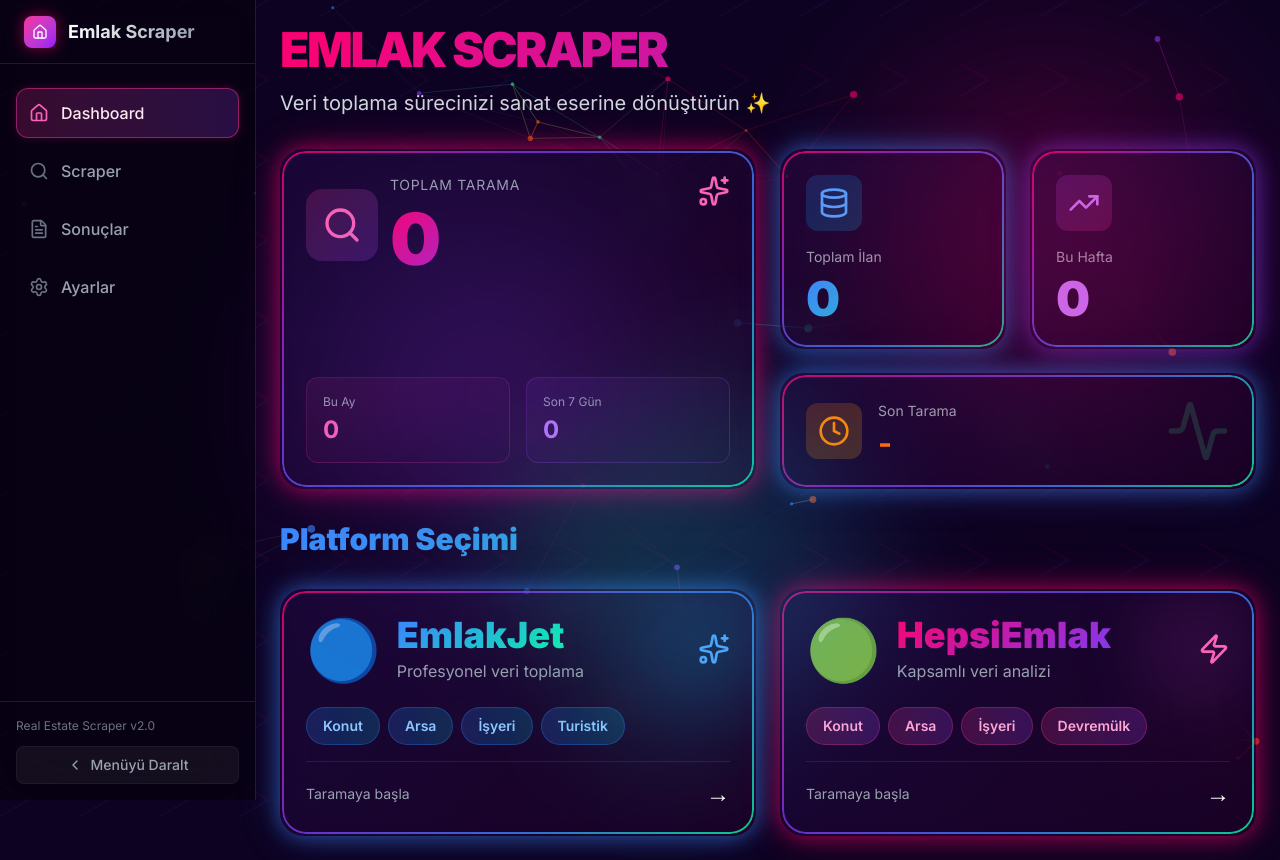
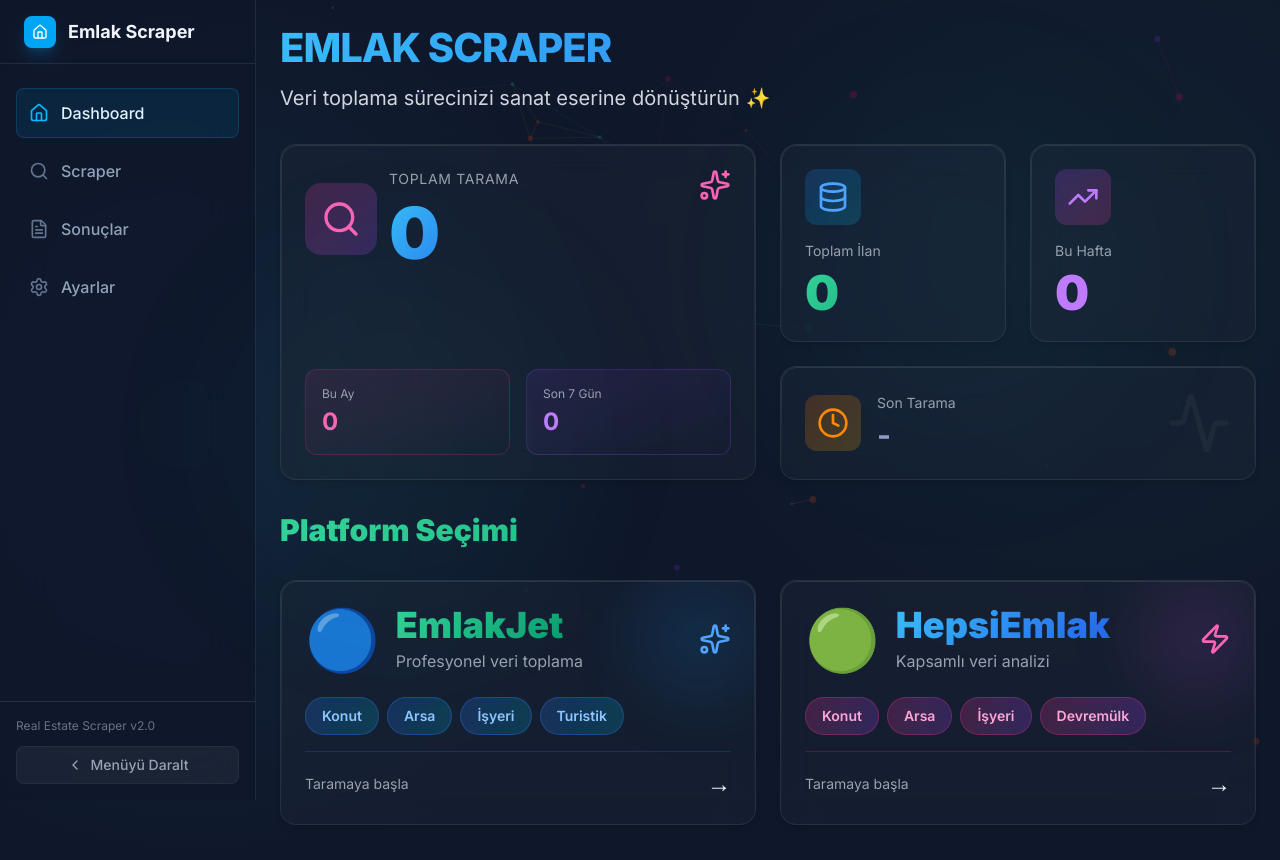
Before and after one commit to HSCN809/real-estate-scraper, a Next.js app in the folder Frontend/: page / in a window 1280 px wide. Built offline with nearby package versions, Linux system fonts and the light colour scheme; no server answers.

Commit message:
Tasarımda kullanılan renkler değişti

```diff
--- a/Frontend/app/globals.css
+++ b/Frontend/app/globals.css
@@ -1,137 +1,148 @@
 @import 'tailwindcss';
 
 :root {
-  /* Data Art Color Palette */
-  --art-pink: #ff006e;
-  --art-purple: #8338ec;
-  --art-orange: #fb5607;
-  --art-blue: #3a86ff;
-  --art-cyan: #06ffa5;
-  --art-yellow: #ffbe0b;
-  --art-bg: #0d0221;
-  --art-bg-light: #1a0b3d;
+  /* Corporate Glass Color Palette */
+  --corp-bg: #0f172a;
+  /* Slate 900 - Deep Professional Background */
+  --corp-bg-light: #1e293b;
+  /* Slate 800 - Card Background */
+
+  /* Accents */
+  --corp-primary: #38bdf8;
+  /* Sky 400 - Primary Actions/Links */
+  --corp-success: #34d399;
+  /* Emerald 400 - Success/Data */
+  --corp-accent: #818cf8;
+  /* Indigo 400 - Secondary Accent */
+  --corp-silver: #94a3b8;
+  /* Slate 400 - Text/Borders */
+
+  /* Glass Effects */
+  --glass-border: rgba(255, 255, 255, 0.08);
+  --glass-highlight: rgba(255, 255, 255, 0.03);
 }
 
-/* Artistic Background */
+/* Professional Background */
 body {
-  background: radial-gradient(circle at 20% 50%, rgba(131, 56, 236, 0.1) 0%, transparent 50%),
-    radial-gradient(circle at 80% 80%, rgba(255, 0, 110, 0.1) 0%, transparent 50%),
-    radial-gradient(circle at 40% 20%, rgba(58, 134, 255, 0.1) 0%, transparent 50%),
-    var(--art-bg);
-  color: white;
+  background-color: var(--corp-bg);
+  background-image:
+    radial-gradient(circle at 15% 50%, rgba(56, 189, 248, 0.08) 0%, transparent 40%),
+    radial-gradient(circle at 85% 30%, rgba(52, 211, 153, 0.05) 0%, transparent 40%);
+  color: #f1f5f9;
+  /* Slate 100 */
   overflow-x: hidden;
 }
 
-/* Gradient Text */
+/* Corporate Gradients - Clean & Subtle */
 .gradient-art-pink {
-  background: linear-gradient(135deg, var(--art-pink) 0%, var(--art-purple) 100%);
+  /* Remapped to Blue/Sky for consistency without changing all class names yet */
+  background: linear-gradient(135deg, #38bdf8 0%, #2563eb 100%);
   -webkit-background-clip: text;
   -webkit-text-fill-color: transparent;
   background-clip: text;
 }
 
 .gradient-art-blue {
-  background: linear-gradient(135deg, var(--art-blue) 0%, var(--art-cyan) 100%);
+  /* Remapped to Emerald/Teal */
+  background: linear-gradient(135deg, #34d399 0%, #059669 100%);
   -webkit-background-clip: text;
   -webkit-text-fill-color: transparent;
   background-clip: text;
 }
 
 .gradient-art-warm {
-  background: linear-gradient(135deg, var(--art-orange) 0%, var(--art-yellow) 100%);
+  /* Remapped to Silver/Indigo */
+  background: linear-gradient(135deg, #94a3b8 0%, #818cf8 100%);
   -webkit-background-clip: text;
   -webkit-text-fill-color: transparent;
   background-clip: text;
 }
 
-/* Art Card Styles */
+/* Glass Card Styles - Refined & Professional */
 .art-card {
-  background: linear-gradient(135deg, rgba(131, 56, 236, 0.1) 0%, rgba(255, 0, 110, 0.05) 100%);
-  backdrop-filter: blur(20px);
-  border: 2px solid transparent;
-  border-radius: 24px;
+  background: rgba(30, 41, 59, 0.4);
+  /* Slate 800 with transparency */
+  backdrop-filter: blur(16px);
+  border: 1px solid var(--glass-border);
+  border-radius: 16px;
+  /* Slightly less rounded than Art theme */
   position: relative;
   overflow: hidden;
+  box-shadow: 0 4px 6px -1px rgba(0, 0, 0, 0.1), 0 2px 4px -1px rgba(0, 0, 0, 0.06);
 }
 
 .art-card::before {
   content: '';
   position: absolute;
   inset: 0;
-  border-radius: 24px;
-  padding: 2px;
-  background: linear-gradient(135deg, var(--art-pink), var(--art-purple), var(--art-blue), var(--art-cyan));
+  border-radius: 16px;
+  padding: 1px;
+  background: linear-gradient(180deg, rgba(255, 255, 255, 0.1), transparent);
   -webkit-mask: linear-gradient(#fff 0 0) content-box, linear-gradient(#fff 0 0);
   -webkit-mask-composite: xor;
   mask-composite: exclude;
-  opacity: 0.8;
   pointer-events: none;
 }
 
-.art-card:hover::before {
-  animation: rotate-gradient 3s linear infinite;
+/* Hover Effects - Subtle Lift */
+.hover-art:hover {
+  transform: translateY(-4px);
+  box-shadow: 0 10px 15px -3px rgba(0, 0, 0, 0.2), 0 4px 6px -2px rgba(0, 0, 0, 0.1);
+  background: rgba(30, 41, 59, 0.6);
+  border-color: rgba(56, 189, 248, 0.2);
+  /* Sky Blue Border on hover */
+  transition: all 0.3s ease;
 }
 
-@keyframes rotate-gradient {
-  0% {
-    transform: rotate(0deg);
-  }
-
-  100% {
-    transform: rotate(360deg);
-  }
+.hover-art:hover::before {
+  /* No rotating gradient, just subtle static highlight */
+  background: linear-gradient(180deg, rgba(56, 189, 248, 0.3), transparent);
 }
 
-/* Neon Glow Effects */
+/* Removed Keyframes for rotation */
+
+/* Neon Glow Mappings -> Subtle Shadows */
 .neon-pink {
-  box-shadow: 0 0 20px rgba(255, 0, 110, 0.5),
-    0 0 40px rgba(255, 0, 110, 0.3);
+  /* Mapped to Blue */
+  /* No harsh glow */
 }
 
 .neon-purple {
-  box-shadow: 0 0 20px rgba(131, 56, 236, 0.5),
-    0 0 40px rgba(131, 56, 236, 0.3);
+  /* Mapped to Indigo */
 }
 
 .neon-blue {
-  box-shadow: 0 0 20px rgba(58, 134, 255, 0.5),
-    0 0 40px rgba(58, 134, 255, 0.3);
+  /* Mapped to Emerald */
 }
 
-/* Abstract Shapes */
+/* Abstract Shapes - Toned Down */
 .abstract-circle {
   width: 400px;
   height: 400px;
   border-radius: 50%;
   position: absolute;
-  filter: blur(80px);
-  opacity: 0.3;
-  animation: float 20s ease-in-out infinite;
+  filter: blur(100px);
+  /* Softer blur */
+  opacity: 0.15;
+  /* Lower opacity */
+  animation: float 30s ease-in-out infinite;
+  /* Slower animation */
 }
 
 .abstract-square {
-  width: 300px;
-  height: 300px;
-  position: absolute;
-  filter: blur(60px);
-  opacity: 0.2;
-  animation: float 15s ease-in-out infinite reverse;
-  transform: rotate(45deg);
+  display: none;
+  /* Removing geometrical clutter for corporate look */
 }
 
 @keyframes float {
 
   0%,
   100% {
-    transform: translate(0, 0) rotate(0deg);
+    transform: translate(0, 0);
   }
 
-  33% {
-    transform: translate(100px, -50px) rotate(120deg);
-  }
-
-  66% {
-    transform: translate(-50px, 100px) rotate(240deg);
+  50% {
+    transform: translate(20px, -20px);
   }
 }
 
@@ -144,94 +155,65 @@
   height: 100%;
   pointer-events: none;
   z-index: 0;
+  opacity: 0.3;
+  /* Subtle particles */
 }
 
-/* Animated Data Flow Lines */
-@keyframes flow {
-  0% {
-    stroke-dashoffset: 1000;
-  }
-
-  100% {
-    stroke-dashoffset: 0;
-  }
+/* Typography adjustments */
+.art-title {
+  font-size: 2.5rem;
+  /* Slightly smaller */
+  font-weight: 800;
+  letter-spacing: -0.025em;
+  /* Cleaner tracking */
+  line-height: 1.2;
 }
 
-.data-flow-line {
-  stroke-dasharray: 10 5;
-  animation: flow 2s linear infinite;
-}
-
-/* Bold Typography */
-.art-title {
-  font-size: 3rem;
-  font-weight: 900;
-  letter-spacing: -0.05em;
-  line-height: 1.1;
-}
-
-/* Hover Transform */
-.hover-art:hover {
-  transform: translateY(-8px) scale(1.02);
-  transition: transform 0.4s cubic-bezier(0.34, 1.56, 0.64, 1);
-}
-
-/* Custom Scrollbar */
+/* Scrollbar */
 ::-webkit-scrollbar {
-  width: 10px;
+  width: 8px;
 }
 
 ::-webkit-scrollbar-track {
-  background: var(--art-bg-light);
+  background: var(--corp-bg);
 }
 
 ::-webkit-scrollbar-thumb {
-  background: linear-gradient(180deg, var(--art-pink), var(--art-purple));
-  border-radius: 10px;
+  background: #475569;
+  /* Slate 600 */
+  border-radius: 4px;
 }
 
 ::-webkit-scrollbar-thumb:hover {
-  background: linear-gradient(180deg, var(--art-purple), var(--art-blue));
+  background: #64748b;
+  /* Slate 500 */
 }
 
-/* Selection */
 ::selection {
-  background: var(--art-pink);
+  background: rgba(56, 189, 248, 0.3);
+  /* Sky Blue selection */
   color: white;
 }
 
-/* Artistic Button */
+/* Corporate Button */
 .art-button {
-  background: linear-gradient(135deg, var(--art-pink), var(--art-purple));
-  border: none;
+  background: #0ea5e9;
+  /* Sky 500 */
+  border: 1px solid rgba(255, 255, 255, 0.1);
   color: white;
-  font-weight: 700;
-  letter-spacing: 0.05em;
-  text-transform: uppercase;
+  font-weight: 600;
+  letter-spacing: 0.025em;
   position: relative;
   overflow: hidden;
+  box-shadow: 0 4px 6px -1px rgba(0, 0, 0, 0.1);
+}
+
+.art-button:hover {
+  background: #0284c7;
+  /* Sky 600 */
 }
 
 .art-button::before {
-  content: '';
-  position: absolute;
-  top: 0;
-  left: -100%;
-  width: 100%;
-  height: 100%;
-  background: linear-gradient(90deg, transparent, rgba(255, 255, 255, 0.3), transparent);
-  transition: left 0.5s;
-  pointer-events: none;
+  /* Remove sweep effect */
+  display: none;
 }
-
-.art-button:hover::before {
-  left: 100%;
-}
-
-/* Geometric Pattern Overlay */
-.pattern-overlay {
-  background-image:
-    linear-gradient(30deg, transparent 12%, rgba(255, 0, 110, 0.05) 12%, rgba(255, 0, 110, 0.05) 14%, transparent 14%),
-    linear-gradient(150deg, transparent 12%, rgba(131, 56, 236, 0.05) 12%, rgba(131, 56, 236, 0.05) 14%, transparent 14%);
-  background-size: 80px 80px;
-}
--- a/Frontend/app/scraper/page.tsx
+++ b/Frontend/app/scraper/page.tsx
@@ -36,7 +36,7 @@
         gradient: 'from-pink-500 to-purple-500',
         glowColor: 'pink' as const,
         features: ['Konut', 'Arsa', 'İşyeri', 'Devremülk'],
-        tagline: 'Kapsamlı veri analiz platformu',
+        tagline: 'Profesyonel Veri Toplama Aracı',
         Icon: Zap,
     },
 ];
--- a/Frontend/components/layout/ClientLayout.tsx
+++ b/Frontend/components/layout/ClientLayout.tsx
@@ -34,20 +34,18 @@
             {/* Abstract Decorations - Layer 1 */}
             <div className="fixed inset-0 pointer-events-none" style={{ zIndex: 1 }}>
                 <div className="abstract-circle" style={{
-                    background: 'radial-gradient(circle, #ff006e, transparent)',
+                    background: 'radial-gradient(circle, #38bdf8, transparent)', // Sky Blue
                     top: '10%',
-                    right: '10%'
+                    right: '10%',
+                    opacity: 0.05
                 }} />
                 <div className="abstract-circle" style={{
-                    background: 'radial-gradient(circle, #8338ec, transparent)',
+                    background: 'radial-gradient(circle, #34d399, transparent)', // Emerald Green
                     bottom: '20%',
-                    left: '15%'
+                    left: '15%',
+                    opacity: 0.05
                 }} />
-                <div className="abstract-square" style={{
-                    background: 'linear-gradient(45deg, #3a86ff, #06ffa5)',
-                    top: '40%',
-                    right: '30%'
-                }} />
+                {/* Square removed consistent with corporate theme */}
             </div>
 
             {/* Layout Container */}
--- a/Frontend/components/layout/Sidebar.tsx
+++ b/Frontend/components/layout/Sidebar.tsx
@@ -23,22 +23,22 @@
             <aside
                 className={cn(
                     'hidden lg:flex lg:flex-col lg:fixed lg:inset-y-0 transition-all duration-300 z-50',
-                    // Visual updates: Glassmorphism + Gradient Border
-                    'border-r border-white/10 backdrop-blur-xl bg-black/40',
+                    // Visual updates: Corporate Glass - Clean Slate borders
+                    'border-r border-slate-700/50 backdrop-blur-xl bg-slate-900/80',
                     isCollapsed ? 'lg:w-20' : 'lg:w-64'
                 )}
             >
                 {/* Logo */}
                 <div className={cn(
-                    'flex items-center h-16 px-6 border-b border-white/10',
+                    'flex items-center h-16 px-6 border-b border-slate-700/50',
                     isCollapsed && 'justify-center px-3'
                 )}>
                     <Link href="/" className="flex items-center gap-3">
-                        <div className="w-8 h-8 rounded-lg bg-gradient-to-br from-pink-500 to-purple-600 flex items-center justify-center flex-shrink-0 shadow-[0_0_15px_rgba(255,0,110,0.5)]">
+                        <div className="w-8 h-8 rounded-lg bg-sky-500 flex items-center justify-center flex-shrink-0 shadow-lg shadow-sky-500/20">
                             <Home className="w-4 h-4 text-white" />
                         </div>
                         {!isCollapsed && (
-                            <span className="text-lg font-bold bg-gradient-to-r from-white to-gray-400 bg-clip-text text-transparent whitespace-nowrap overflow-hidden">
+                            <span className="text-lg font-bold text-slate-100 whitespace-nowrap overflow-hidden">
                                 Emlak Scraper
                             </span>
                         )}
@@ -56,22 +56,22 @@
                                 key={item.href}
                                 href={item.href}
                                 className={cn(
-                                    'flex items-center gap-3 px-3 py-3 rounded-xl transition-all duration-300 group',
+                                    'flex items-center gap-3 px-3 py-3 rounded-lg transition-all duration-200 group',
                                     isCollapsed && 'justify-center',
                                     isActive
-                                        ? 'bg-gradient-to-r from-pink-500/20 to-purple-500/20 border border-pink-500/50 text-white shadow-[0_0_10px_rgba(255,0,110,0.2)]'
-                                        : 'text-gray-400 hover:text-white hover:bg-white/5 border border-transparent'
+                                        ? 'bg-sky-500/10 text-sky-400 border border-sky-500/20'
+                                        : 'text-slate-400 hover:text-slate-200 hover:bg-slate-800/50 border border-transparent'
                                 )}
                                 title={isCollapsed ? item.label : undefined}
                             >
                                 <Icon className={cn(
                                     'w-5 h-5 flex-shrink-0 transition-colors',
-                                    isActive ? 'text-pink-400' : 'text-gray-500 group-hover:text-pink-300'
+                                    isActive ? 'text-sky-400' : 'text-slate-500 group-hover:text-slate-300'
                                 )} />
                                 {!isCollapsed && (
                                     <span className={cn(
                                         'font-medium whitespace-nowrap',
-                                        isActive ? 'text-pink-100' : ''
+                                        isActive ? 'text-sky-100' : ''
                                     )}>
                                         {item.label}
                                     </span>
--- a/Frontend/components/ui/ArtCard.tsx
+++ b/Frontend/components/ui/ArtCard.tsx
@@ -11,18 +11,16 @@
 
 const ArtCard = forwardRef<HTMLDivElement, ArtCardProps>(
     ({ className, children, glowColor = 'purple', ...props }, ref) => {
-        const glowClass = {
-            pink: 'neon-pink',
-            purple: 'neon-purple',
-            blue: 'neon-blue',
-        }[glowColor];
+        // glowColor prop is kept for API compatibility but now purely affects border/accent via CSS if needed
+        // For Corporate Glass, we default to a standard clean look, maybe subtle variation
 
         return (
             <motion.div
                 ref={ref}
                 className={cn(
                     'art-card p-6 hover-art',
-                    glowClass,
+                    // Convert old glow props to potentially useful utility classes or just ignore
+                    // For now, we rely on the global CSS .art-card style which is uniform
                     className
                 )}
                 initial={{ opacity: 0, y: 20 }}
```
